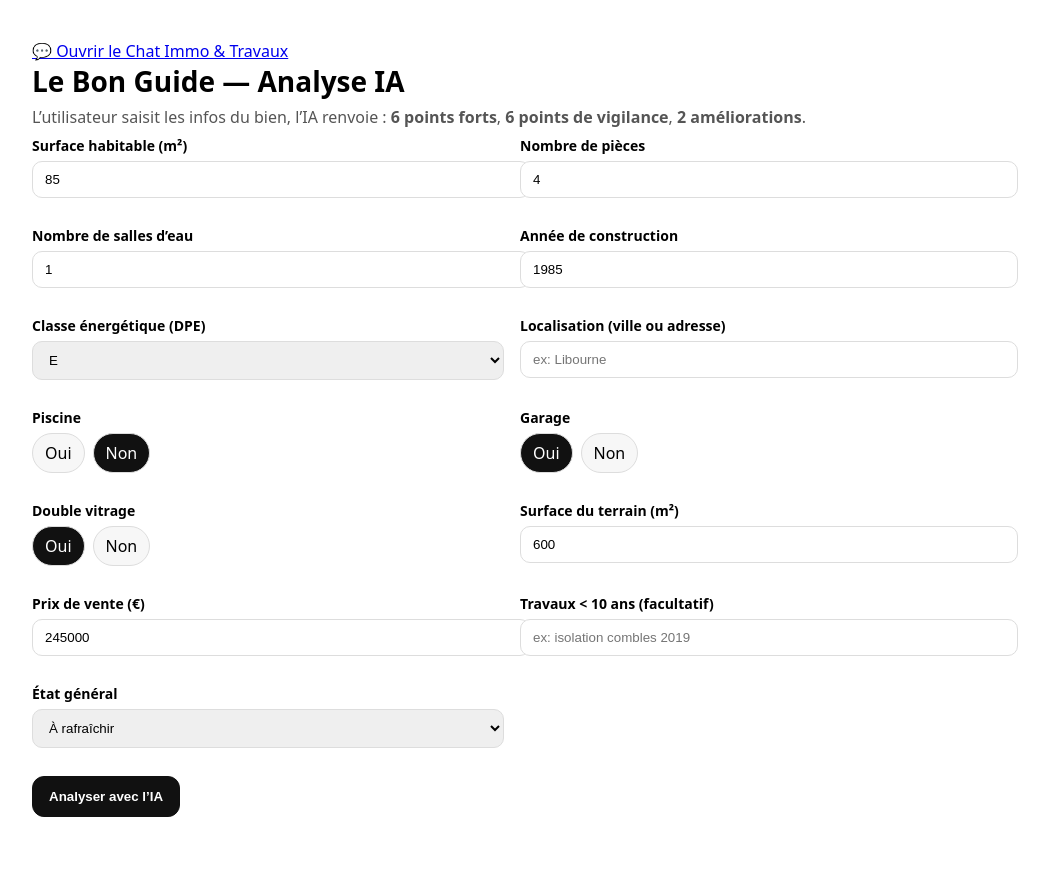
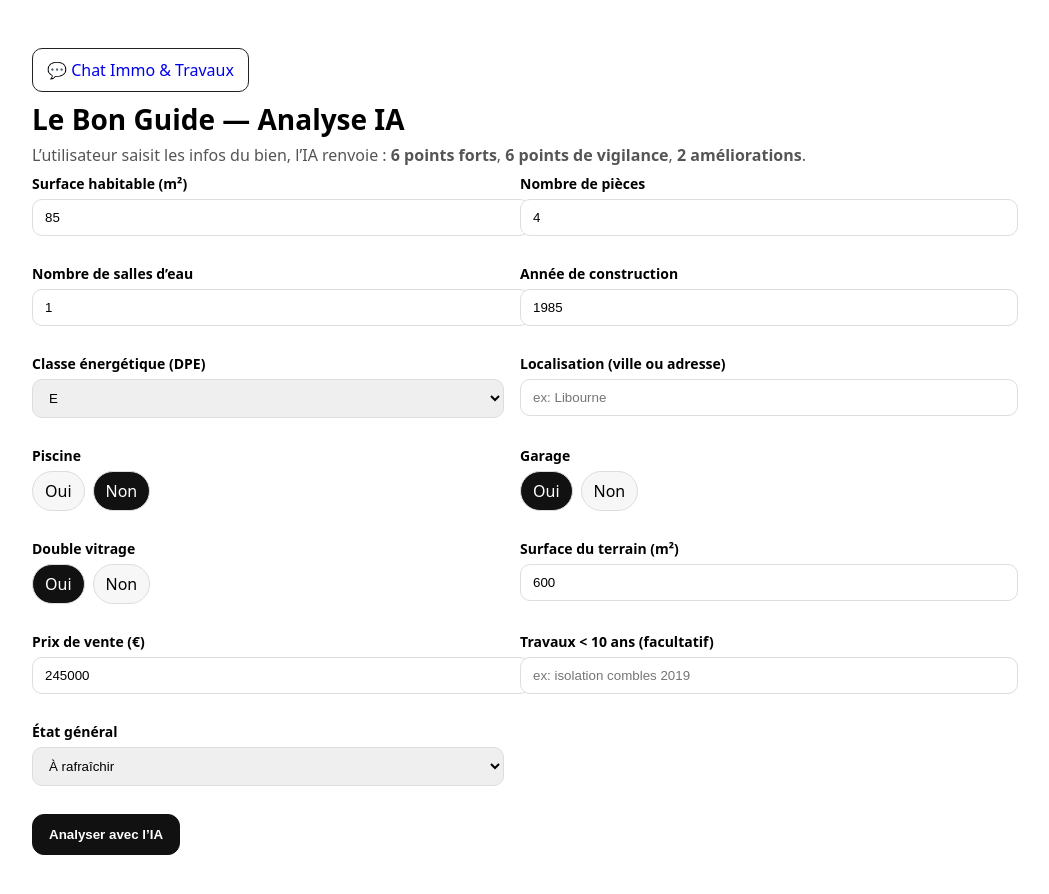
Before and after one commit to Charly10n/LEBONGUIDEIMMOBILIER, a website: page index.html in a window 1280 px wide. Shown: the whole page, without its empty margins (128-1177 px from the left). Before the commit the page ends 857 px from the top, so only its background shows below. Drawn offline with Linux system fonts and the light colour scheme.

Commit message:
Enhance chat link with styling and layout
Updated chat link to include styling and improved layout.

```diff
--- a/index.html
+++ b/index.html
@@ -4,7 +4,9 @@
   <meta charset="UTF-8" />
   <meta name="viewport" content="width=device-width, initial-scale=1.0"/>
   <title>Le Bon Guide — Analyse IA (Cloud)</title>
-  <a href="/chat.html">💬 Ouvrir le Chat Immo & Travaux</a>
+  <a href="/chat.html" style="display:inline-block;padding:10px 14px;border:1px solid #222;border-radius:10px;text-decoration:none;margin:8px 0">
+  💬 Chat Immo & Travaux
+</a>
 
   <style>
     body { font-family: system-ui, -apple-system, Segoe UI, Roboto, Arial; margin: 40px auto; max-width: 960px; padding: 0 16px; }
```
